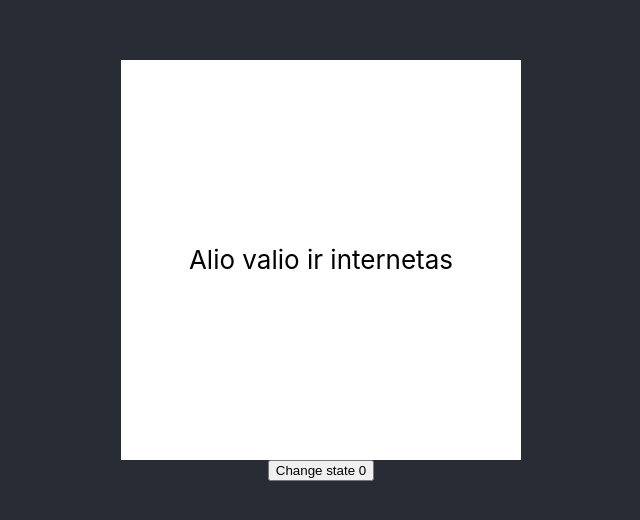
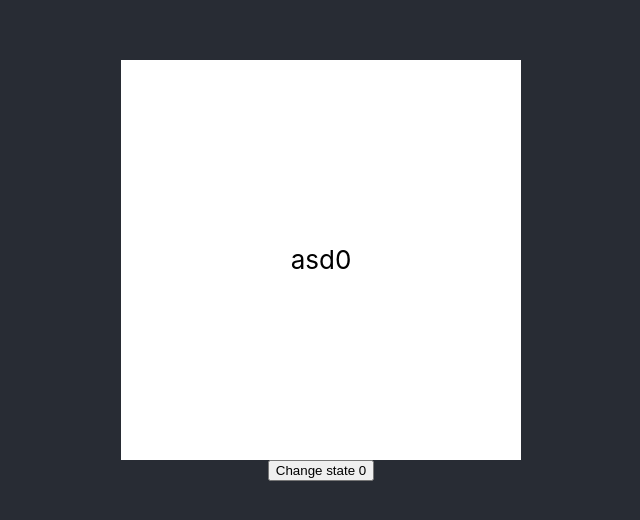
Before and after one commit to Simofy/fe2-7, a React (Create React App) app: page / in a window 1280 px wide. Shown: the part 130-650 px from the top of the page, without its empty margins (319-959 px from the left). Built offline with nearby package versions, Linux system fonts and the light colour scheme.

Commit message:
Adding Lesson 6

```diff
--- a/src/App.jsx
+++ b/src/App.jsx
@@ -5,6 +5,7 @@ import Lesson4, { ColorChanger } from "./lesson-4";
 import Lesson5 from "./lesson-5";
 import FirstPropElement from "./lesson-5/homework/props/_1";
 import SecondPropElement from "./lesson-5/homework/props/_2";
+import FormComponents from "./lesson-6";
 // import RandomNameGenerator from "./RandomNameGenerator";
 
 class App extends React.Component {
@@ -21,7 +22,8 @@ class App extends React.Component {
         <header className="App-header">
           <div className="container">
             {/* <Lesson5 /> */}
-            <SecondPropElement propValue={this.state.variable}  />
+            {/* <SecondPropElement propValue={this.state.variable}  /> */}
+            <FormComponents />
           </div>
           <button
             type="button"
--- a/src/lesson-5/homework/props/_2.jsx
+++ b/src/lesson-5/homework/props/_2.jsx
@@ -1,9 +1,15 @@
+import { useEffect, useState } from "react";
+
 export default function SecondPropElement({ propValue }) {
+  const [testState, setTestState] = useState(0);
+  useEffect(() => {
+    console.log(setTestState);
+  }, []);
   function renderSomeDivs() {
     if (propValue % 2) {
-      return <div>Test test</div>
+      return <div>{testState}</div>;
     } else {
-      return <div>Alio valio ir internetas</div>
+      return <div>Alio valio ir internetas</div>;
     }
   }
   return <div>{renderSomeDivs()}</div>;
--- /dev/null
+++ b/src/lesson-6/index.jsx
@@ -0,0 +1,55 @@
+import React, { useEffect, useState } from "react";
+
+export default function Lesson6(props) {
+  const { loading } = props;
+
+  const [counter, setCounter] = useState(0);
+  // const [arrayDummy, setArrayDummy] = useState([]);
+  const [objectDummy, setObjectDummy] = useState({
+    test1: 0,
+  });
+
+  // useEffect(() => {
+  //   console.log(objectDummy)
+  //   // setInterval(() => {
+  //   //   console.log(arrayDummy);
+  //   // }, 1000);
+  // }, []);
+
+  return (
+    <div
+      onClick={() => {
+        // arrayDummy.push(1);
+        // setArrayDummy([...arrayDummy, 1]);
+        setCounter(counter + 1);
+        // objectDummy.test1 += 1;
+        // setObjectDummy({
+        //   ...objectDummy,
+        //   test1: objectDummy.test1 + 1,
+        // });
+      }}
+    >
+      asd{counter}{objectDummy.alio}
+    </div>
+  );
+}
+
+export const Example = (props) => {
+  // You can use Hooks here!
+  return <div />;
+};
+
+export const Example1 = (props) => {
+  // You can use Hooks here!
+  return <div />;
+};
+
+export const Example2 = (props) => {
+  // You can use Hooks here!
+  return <div />;
+};
+
+export const Example3 = (props) => {
+  // You can use Hooks here!
+  return <div />;
+};
```
